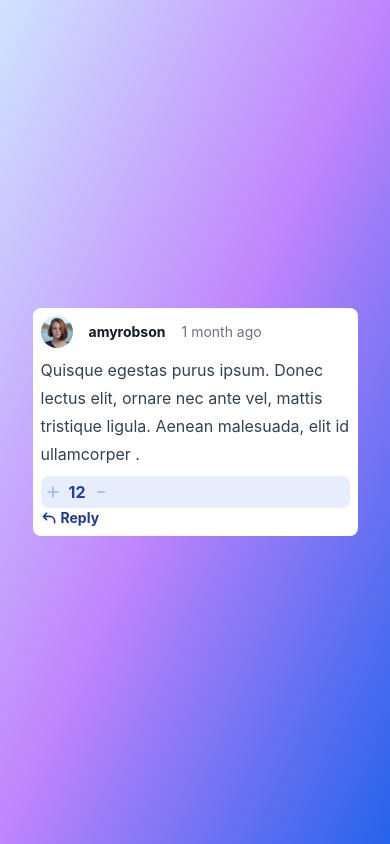
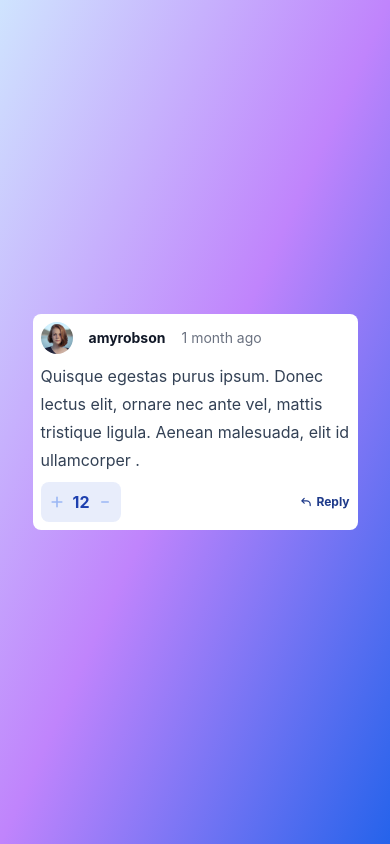
Before and after one commit to tolu-c/congenial-palm-tree, a React (Create React App) app: page /comments in a window 390 px wide. Built offline with nearby package versions, Linux system fonts and the light colour scheme.

Commit message:
mobile - 90%

```diff
--- a/src/components/interative-component/CommentBoxSide.js
+++ b/src/components/interative-component/CommentBoxSide.js
@@ -13,7 +13,7 @@ export default function CommentBoxSide() {
   }
 
   return (
-    <div className="flex md:flex-col gap-2 items-center  text-blue-600/40 bg-blue-700/10 rounded-lg p-1 py-1 basis-8">
+    <div className="flex md:flex-col gap-2 text-blue-600/40 bg-blue-700/10 rounded-lg p-2 items-center justify-center">
       <PlusIcon className="h-4 w-4 hover:text-blue-800" onClick={addCount} />
       <span className="text-base text-blue-800 font-bold">{count}</span>
       <MinusSmIcon className="h-4 w-4 hover:text-blue-800" onClick={minusCount} />
--- a/src/components/interative-component/Footer.js
+++ b/src/components/interative-component/Footer.js
@@ -3,7 +3,7 @@ import Reply from "./Reply";
 
 function Footer() {
   return (
-    <div classname='flex w-full items-center justify-between'>
+    <div className='flex w-full justify-between'>
       <CommentBoxSide />
       <Reply />
     </div>
--- a/src/components/interative-component/Reply.js
+++ b/src/components/interative-component/Reply.js
@@ -3,8 +3,8 @@ import { ReplyIcon } from "@heroicons/react/solid";
 export default function Reply() {
   return (
     <div className="flex items-center gap-1 text-blue-900 hover:text-blue-200/50 cursor-pointer">
-      <ReplyIcon className="h-4 w-4" />
-      <span className="text-sm font-bold">Reply</span>
+      <ReplyIcon className="h-3 w-3 stroke-[4px]" />
+      <span className="text-xs font-bold">Reply</span>
     </div>
   );
 }
```
